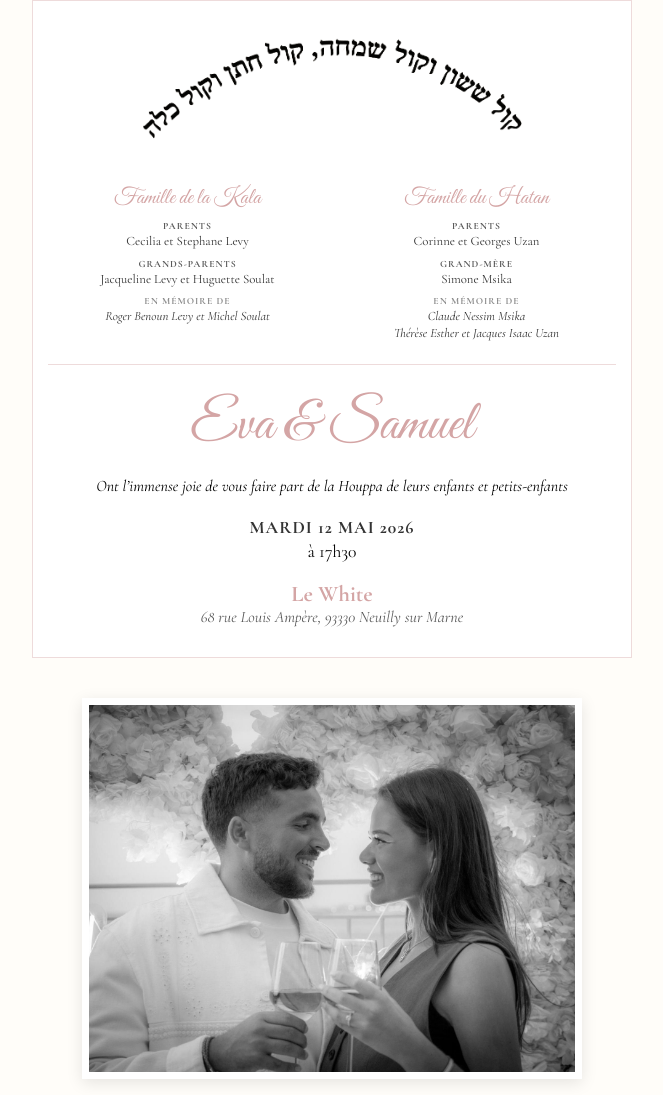
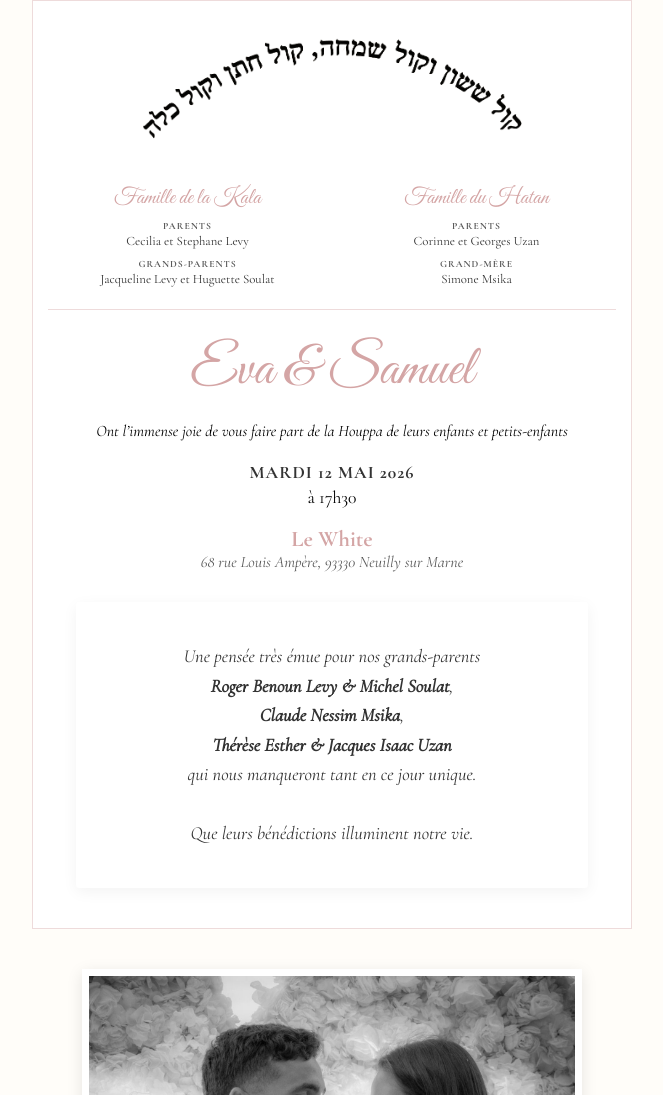
Before and after one commit to Elie1501/Eva-Samuel, a plain HTML site: page invitation.html in a window 1280 px wide. Shown: the part 1193-2288 px from the top of the page, without its empty margins (308-971 px from the left). Drawn offline with nearby package versions, Linux system fonts and the light colour scheme.

Commit message:
Add memorial card for grandparents in invitation
Added a memorial card section with a message for grandparents.

```diff
--- a/invitation.html
+++ b/invitation.html
@@ -46,6 +46,24 @@
         .family-col h3 { font-family: 'Great Vibes', cursive; color: var(--rose-prestige); font-size: 1.4rem; margin-bottom: 5px; font-weight: normal; }
         .family-col p { font-size: 0.8rem; margin: 2px 0; color: var(--text-dark); line-height: 1.2; word-wrap: break-word; }
         .family-label { font-weight: 700; text-transform: uppercase; font-size: 0.6rem; letter-spacing: 1px; color: var(--text-gray); display: block; margin-top: 8px; }
+
+        /* Nouvelle Carte Souvenir Transparente */
+        .memorial-card {
+            background-color: rgba(255, 255, 255, 0.8);
+            border-radius: 4px;
+            padding: 40px 25px;
+            margin: 30px auto 10px;
+            max-width: 90%;
+            box-shadow: 0 4px 15px rgba(0,0,0,0.05);
+        }
+        .memorial-card p {
+            font-family: 'Cormorant Garamond', serif;
+            font-size: 1.15rem;
+            line-height: 1.6;
+            color: var(--text-dark);
+            font-style: italic;
+            margin: 0;
+        }
 
         .wedding-card { background: white; padding: 25px 20px; margin-top: 30px; border: 1px solid var(--line-color); text-align: left; }
         .btn-action { background: var(--text-dark); color: white; border: none; padding: 16px; width: 100%; text-transform: uppercase; font-weight: 700; cursor: pointer; letter-spacing: 2px; font-family: 'Montserrat', sans-serif; }
@@ -100,8 +118,6 @@
                     <p>Cecilia et Stephane Levy</p>
                     <span class="family-label">Grands-parents</span>
                     <p>Jacqueline Levy et Huguette Soulat</p>
-                    <span class="family-label" style="opacity: 0.7;">En mémoire de</span>
-                    <p style="font-style: italic;">Roger Benoun Levy et Michel Soulat</p>
                 </div>
 
                 <div class="family-col">
@@ -110,9 +126,6 @@
                     <p>Corinne et Georges Uzan</p>
                     <span class="family-label">Grand-mère</span>
                     <p>Simone Msika</p>
-                    <span class="family-label" style="opacity: 0.7;">En mémoire de</span>
-                    <p style="font-style: italic;">Claude Nessim Msika</p>
-                    <p style="font-style: italic;">Thérèse Esther et Jacques Isaac Uzan</p>
                 </div>
             </div>
 
@@ -130,6 +143,17 @@
             <div class="info-block">
                 <span class="venue-name">Le White</span>
                 <span class="address-text">68 rue Louis Ampère, 93330 Neuilly sur Marne</span>
+            </div>
+
+            <div class="memorial-card">
+                <p>
+                    Une pensée très émue pour nos grands-parents<br>
+                    <strong>Roger Benoun Levy & Michel Soulat</strong>,<br>
+                    <strong>Claude Nessim Msika</strong>,<br>
+                    <strong>Thérèse Esther & Jacques Isaac Uzan</strong><br>
+                    qui nous manqueront tant en ce jour unique.<br><br>
+                    Que leurs bénédictions illuminent notre vie.
+                </p>
             </div>
         </div>
 
```
